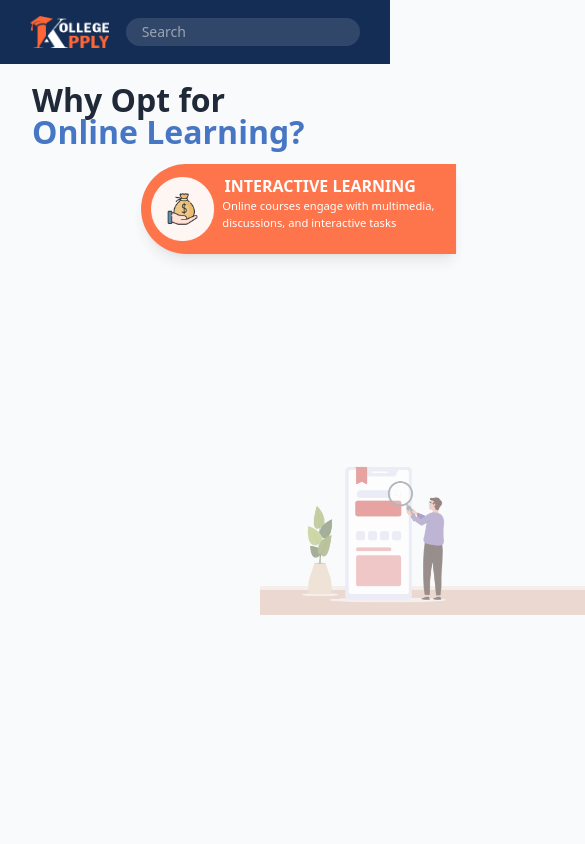
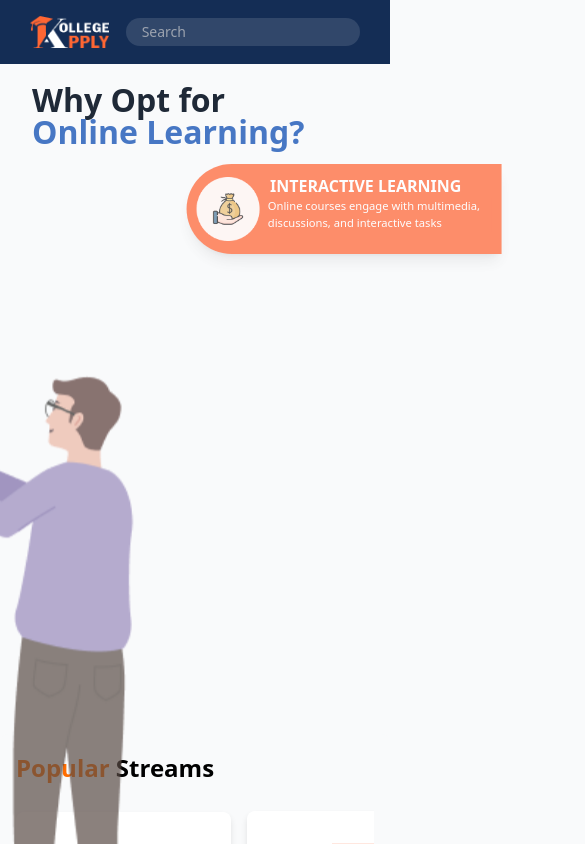
Before and after one commit to hemantyadav8006/college-apply, a React (Vite) app: page / in a window 390 px wide. Shown: the top 844 px of the page, 585 px wide, since content can reach past the window. Built offline with nearby package versions, Linux system fonts and the light colour scheme.

Commit message:
add herosection responsive

```diff
--- a/src/assets/css/HeroSection.css
+++ b/src/assets/css/HeroSection.css
@@ -136,10 +136,12 @@
 
 @media screen and (max-width: 430px) {
   .hero-section {
+    position: relative;
     margin-top: 0 !important;
-    margin-bottom: 36rem !important;
+    margin-bottom: 30rem !important;
   }
   .hero-content {
+    position: relative;
     display: block;
   }
 
@@ -152,19 +154,30 @@
     margin-top: 1rem;
     margin-left: 5.3rem;
     width: 80%;
+    position: relative;
+    z-index: 10;
   }
   .component-icon img {
     margin-top: 3px;
   }
 
+  .hero-image {
+    position: absolute;
+    top: 0;
+    left: 0;
+    width: 100vw;
+    height: 100vh;
+    z-index: 0;
+    margin-top: 8rem;
+    overflow: hidden;
+  }
+
   .hero-image img {
-    margin-left: 260px;
+    z-index: 1;
+    position: absolute;
+    top: 0;
     width: 100%;
     height: 100%;
-    transform: scale(3);
-  }
-
-  .hero-image {
-    bottom: -23em;
+    object-fit: cover;
   }
 }
--- a/src/components/HeroSection.jsx
+++ b/src/components/HeroSection.jsx
@@ -56,8 +56,7 @@ const HeroSection = () => {
         const currentIndex = componentsData.findIndex(
           (component) => component.id === prev
         );
-        const nextIndex =
-          (currentIndex + 1) % componentsData.length;
+        const nextIndex = (currentIndex + 1) % componentsData.length;
         return componentsData[nextIndex].id;
       });
     }, 3000);
@@ -70,10 +69,11 @@ const HeroSection = () => {
   );
 
   return (
-    <div className="hero-section relative mt-10 mb-40">
+    <div className="hero-section relative mt-10 mb-44">
       <div className="hero-content">
         <h1 className="text-6xl font-bold text-gray-800 mt-5 ml-20 z-50">
-          Why Opt for <br /> <span className="text-customBlue-light">Online Learning?</span>
+          Why Opt for <br />{" "}
+          <span className="text-customBlue-light">Online Learning?</span>
         </h1>
         <div className="components-list z-10">
           {componentsData.map((component) => (
@@ -83,7 +83,9 @@ const HeroSection = () => {
                 selectedComponent === component.id ? "active" : ""
               }`}
             >
-              <div className="component-icon"><img src={component.icon} alt="" /></div>
+              <div className="component-icon">
+                <img src={component.icon} alt="" />
+              </div>
               <div className="flex flex-col box-title">
                 <h3 className="font-bold">{component.title}</h3>
                 <p>{component.description}</p>
@@ -94,9 +96,7 @@ const HeroSection = () => {
       </div>
 
       <div className="hero-image absolute animate-pulse">
-        <img
-        src={selectedData.image}
-        alt={selectedData.title} />
+        <img src={selectedData.image} alt={selectedData.title} />
       </div>
     </div>
   );
```
